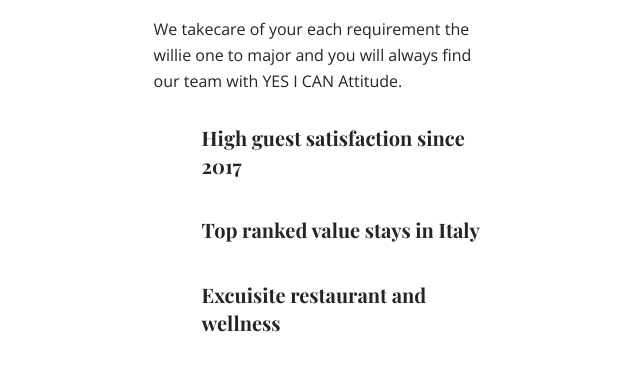
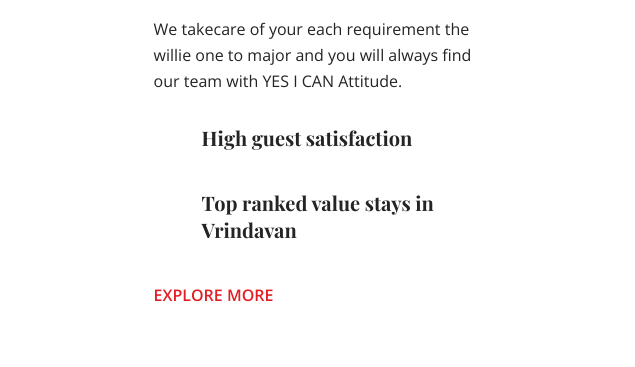
Before and after one commit to SukanyaHM/elegance-resort, a plain HTML site: page index.html in a window 1280 px wide. Shown: the part 1160-1527 px from the top of the page, 0-635 px from the left. Drawn offline with nearby package versions, Linux system fonts and the light colour scheme; a script that the page names is missing.

Commit message:
Add files via upload

```diff
--- a/index.html
+++ b/index.html
@@ -125,9 +125,9 @@
 								We takecare of your each requirement the willie one to major and you will always find our team with YES I CAN Attitude.
 							</p>
 							<ul class="features-list">
-								<li><em class="mdi mdi-star-outline"></em> <span class="h6">High guest satisfaction since 2017</span></li>
-								<li><em class="mdi mdi-seal"></em> <span class="h6">Top ranked value stays in Italy</span></li>
-								<li><em class="mdi mdi-glass-cocktail"></em> <span class="h6">Excuisite restaurant and wellness</span></li>
+								<li><em class="mdi mdi-star-outline"></em> <span class="h6">High guest satisfaction</span></li>
+								<li><em class="mdi mdi-seal"></em> <span class="h6">Top ranked value stays in Vrindavan</span></li>
+								<!-- <li><em class="mdi mdi-glass-cocktail"></em> <span class="h6">Excuisite restaurant and wellness</span></li> -->
 							</ul>
 							<p><a href="#" class="read-more">Explore More <em class="mdi mdi-trending-neutral"></em></a></p>
 						</div>
```
